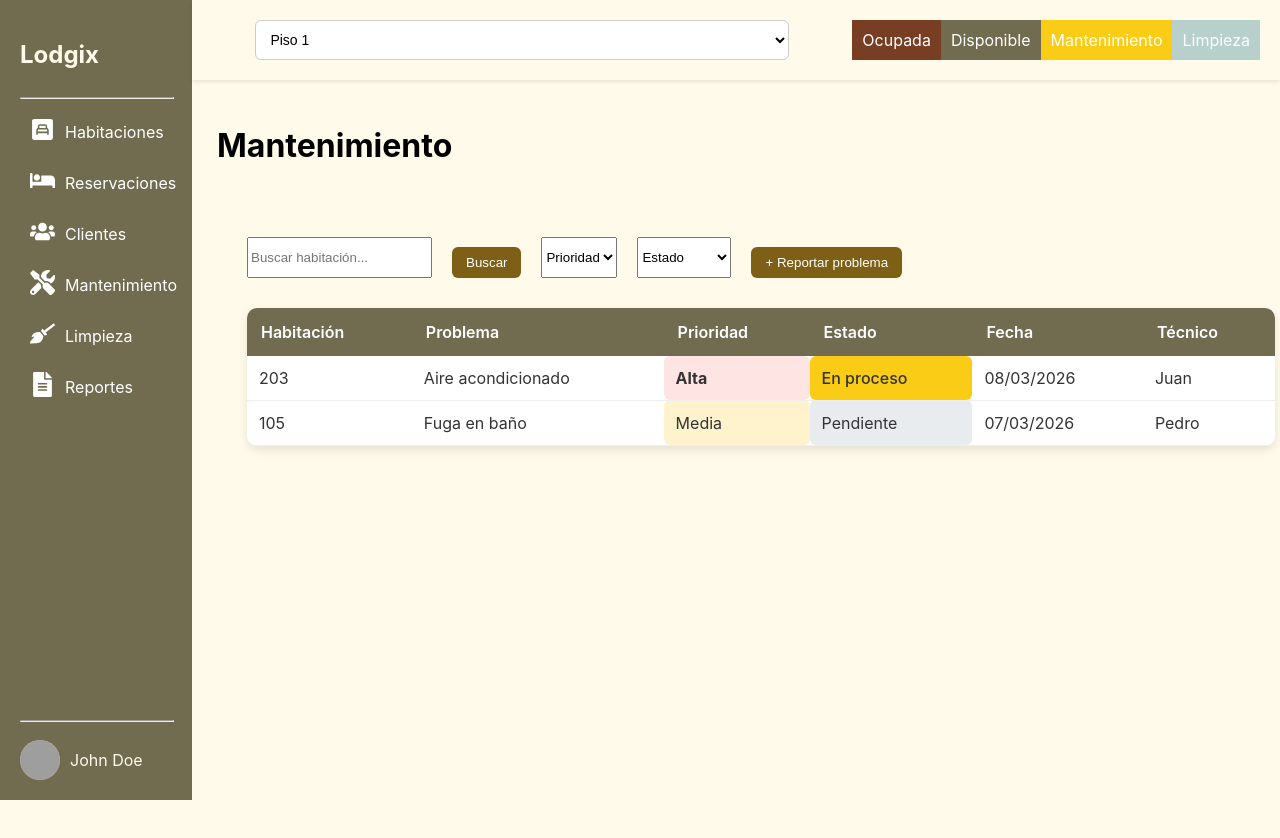
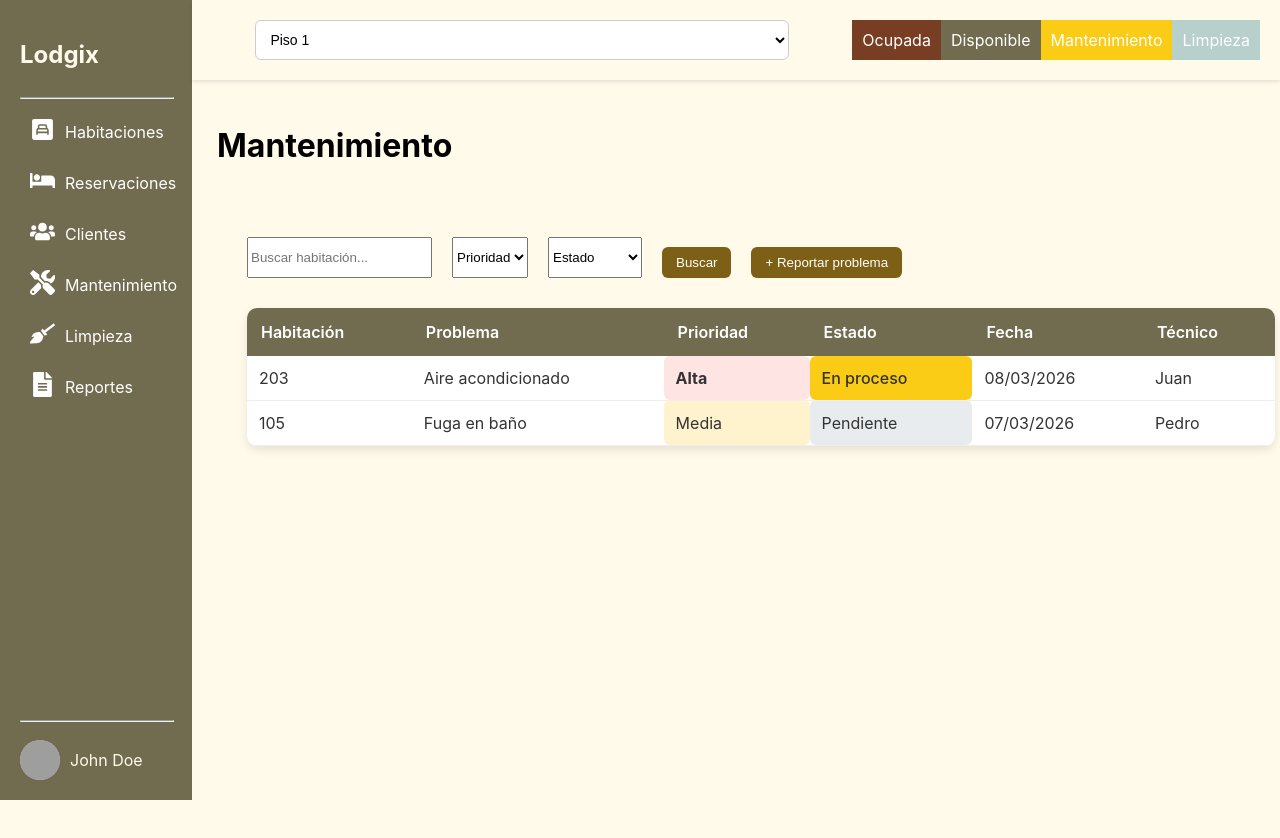
Before and after one commit to JorgeHGZZ/lodgix, a React (Vite) app in the folder Frontend/: page /dashboard/mantenimiento in a window 1280 px wide. Shown: the top 838 px of the page. Built offline with nearby package versions, Linux system fonts and the light colour scheme; grey boxes are pictures that could not be loaded.

Commit message:
Update Maintenance.tsx

```diff
--- a/Frontend/src/pages/dashboard/Maintenance.tsx
+++ b/Frontend/src/pages/dashboard/Maintenance.tsx
@@ -15,7 +15,7 @@ function Maintenance(){
 
         <div className="filters">
           <input type="text" placeholder="Buscar habitación..." />
-           <button className="btn-add">Buscar</button>
+
           <select>
             <option>Prioridad</option>
             <option>Alta</option>
@@ -30,6 +30,7 @@ function Maintenance(){
             <option>Completado</option>
           </select>
 
+          <button className="btn-add">Buscar</button>
           <button className="btn-add">+ Reportar problema</button>
 
         </div>
```
